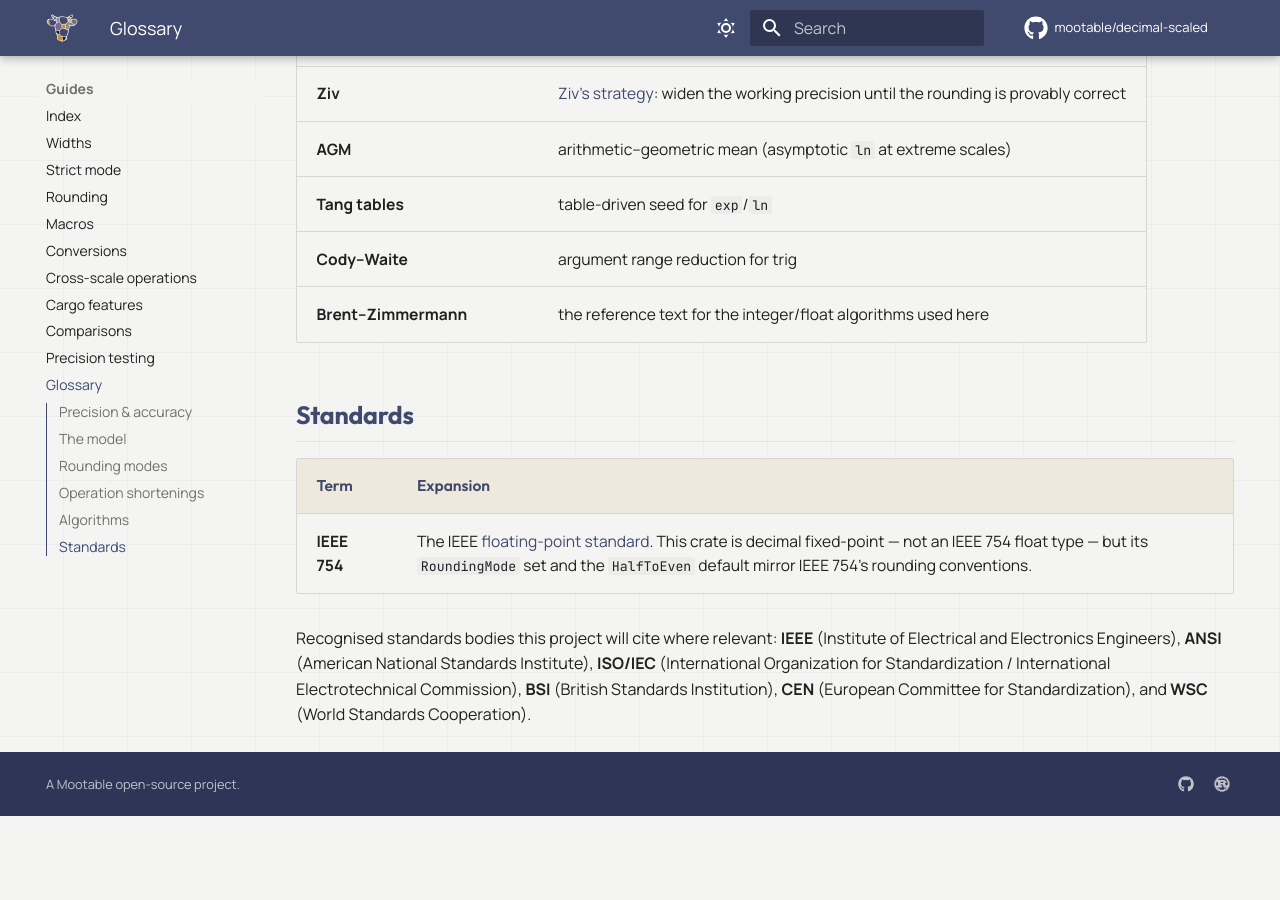
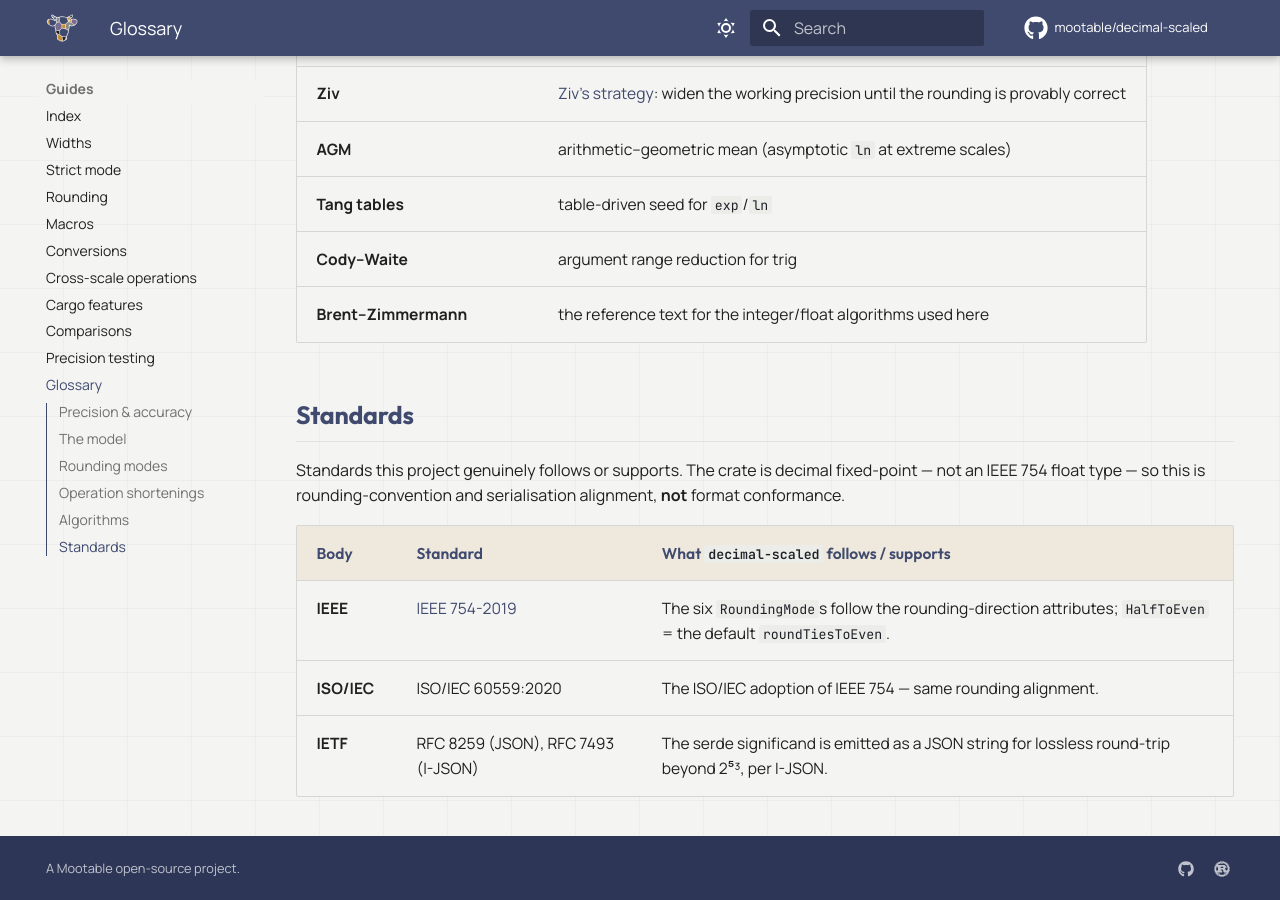
Before and after one commit to mootable/decimal-scaled, an MkDocs documentation site: the page built from docs/glossary.md, in a window 1280 px wide and 900 px high, scrolled down 3591 px. Built offline with MkDocs 1.6.1 and Material for MkDocs 9.7.7, drawn with Linux system fonts in a browser that asks for light colours; comment, search, counter and statistics services are not loaded; before the commit the page ends 4407 px from its top, so only the background shows below that.

Commit message:
docs: 3-body Standards table in glossary; ROADMAP 0.5.0 architecture + 0.5+ proposals

```diff
--- a/docs/glossary.md
+++ b/docs/glossary.md
@@ -81,14 +81,13 @@ accepting mixed-width, mixed-`SCALE` operands.
 
 ## Standards
 
-| Term | Expansion |
-|------|-----------|
-| **IEEE 754** | The IEEE [floating-point standard](https://en.wikipedia.org/wiki/IEEE_754). This crate is decimal fixed-point — not an IEEE 754 float type — but its `RoundingMode` set and the `HalfToEven` default mirror IEEE 754's rounding conventions. |
+Standards this project genuinely follows or supports. The crate is
+decimal fixed-point — not an IEEE 754 float type — so this is
+rounding-convention and serialisation alignment, **not** format
+conformance.
 
-Recognised standards bodies this project will cite where relevant:
-**IEEE** (Institute of Electrical and Electronics Engineers), **ANSI**
-(American National Standards Institute), **ISO/IEC** (International
-Organization for Standardization / International Electrotechnical
-Commission), **BSI** (British Standards Institution), **CEN** (European
-Committee for Standardization), and **WSC** (World Standards
-Cooperation).
+| Body | Standard | What `decimal-scaled` follows / supports |
+|------|----------|------------------------------------------|
+| **IEEE** | [IEEE 754-2019](https://en.wikipedia.org/wiki/IEEE_754) | The six `RoundingMode`s follow the rounding-direction attributes; `HalfToEven` = the default `roundTiesToEven`. |
+| **ISO/IEC** | ISO/IEC 60559:2020 | The ISO/IEC adoption of IEEE 754 — same rounding alignment. |
+| **IETF** | RFC 8259 (JSON), RFC 7493 (I-JSON) | The serde significand is emitted as a JSON string for lossless round-trip beyond 2⁵³, per I-JSON. |
```
Also changed, not shown: ROADMAP.md (+36 -5 lines).
